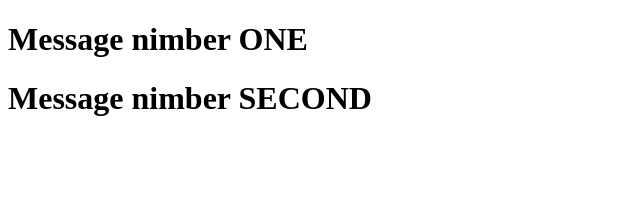
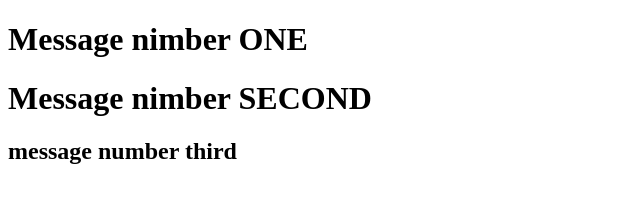
Before and after one commit to MagicBeeSP/MySecondRepository, a plain HTML site: page index.html in a window 1280 px wide. Shown: the whole page, without its empty margins (0-640 px from the left). Drawn offline with Linux system fonts and the light colour scheme.

Commit message:
Add message number three

```diff
--- a/index.html
+++ b/index.html
@@ -8,5 +8,6 @@
 <body>
     <h1>Message nimber ONE</h1>
     <h1>Message nimber SECOND</h1>
+    <h2>message number third</h2>
 </body>
 </html>
```
